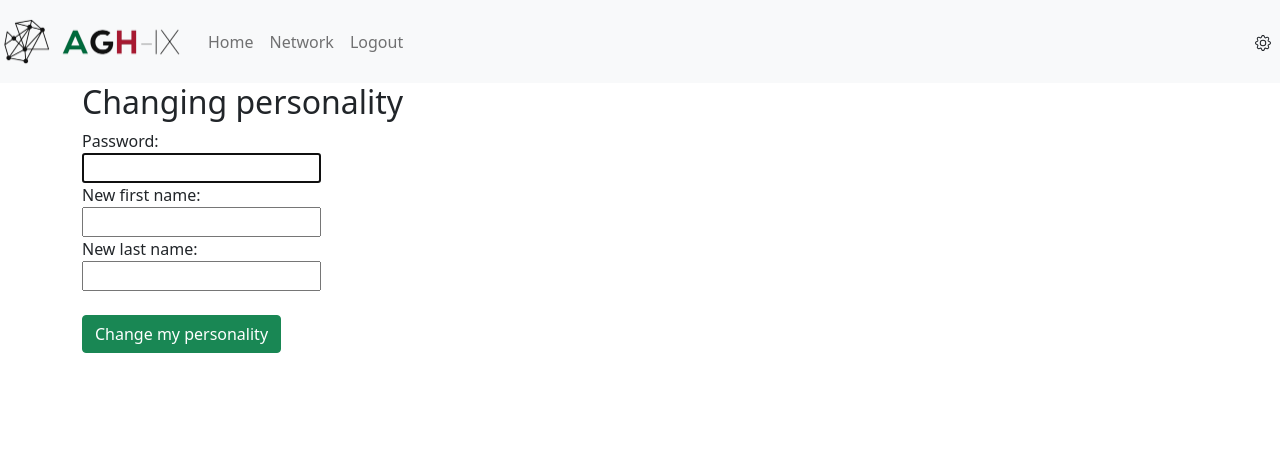
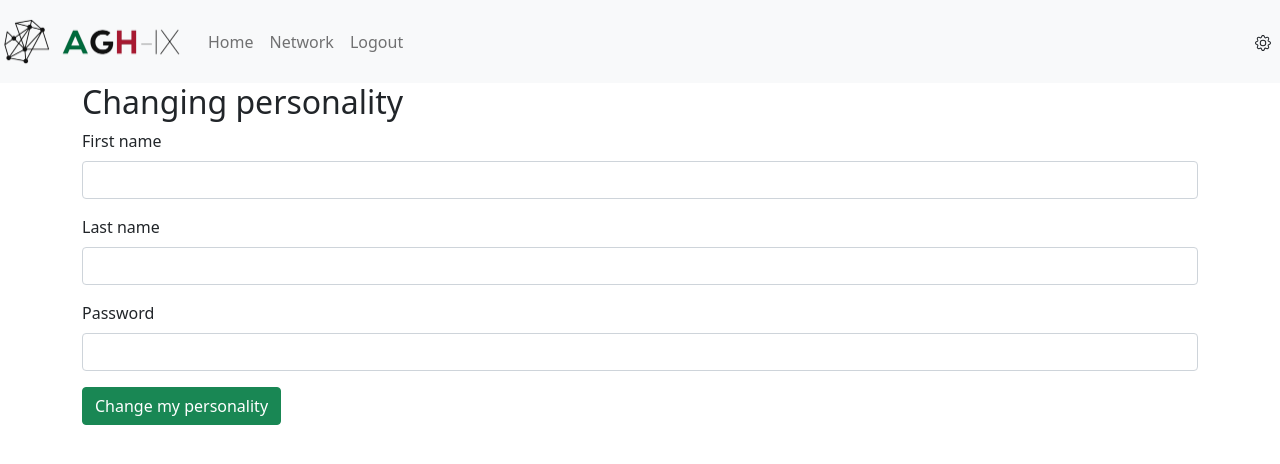
Before and after one commit to SKN-Telephoners/AGH-IX, a Django app: page /change_personality/ in a window 1280 px wide. Shown: the top 464 px of the page. Run offline with Django 4.2, Linux system fonts and the light colour scheme; the visitor is signed in with stand-in values (Sample User, id 1); some libraries are stand-ins or nearby versions.

Commit message:
Reference crispy forms implementation

```diff
--- a/core/forms.py
+++ b/core/forms.py
@@ -6,6 +6,17 @@ from django.forms import ModelForm
 from core.models import GRETAPConnection, User, VXLANConnection, ZeroTierConnection
 
 get_user_model()
+
+
+class ChangePersonalDataForm(ModelForm):
+    class Meta:
+        model = User
+        fields = ["first_name", "last_name", "password"]
+        widgets = {
+            "first_name": forms.TextInput(),
+            "last_name": forms.TextInput(),
+            "password": forms.PasswordInput(),
+        }
 
 
 class SignUpForm(UserCreationForm):
--- a/core/templates/users/personality_change.html
+++ b/core/templates/users/personality_change.html
@@ -4,30 +4,10 @@
 
 {% block content %}
     <h2>Changing personality</h2>
-    {% if error %}
-        <div class="alert alert-danger">
-            <ul class="m-0">
-                <li>Wrong password</li>
-            </ul>
-        </div>
-    {% endif %}
     <form method="post">
         {{ form|crispy }}
-        <div class="form-row">
-            <label for="password">Password:</label><br>
-            <input type="password" name="password" autocomplete="current-password" autofocus="" required="" id="password">
-        </div>
-        <div class="form-row">
-            <label for="id_firs_name">New first name:</label><br>
-            <input name="new_first_name" id="id_firs_name">
-        </div>
-        <div class="form-row">
-            <label for="id_last_name">New last name:</label><br>
-            <input name="new_last_name" id="id_last_name">
-        </div>
         <div class="submit-row">
             {% csrf_token %}
-            <br>
             <input type="submit" value="Change my personality" class="default btn btn-success">
         </div>
     </form>
--- a/core/views.py
+++ b/core/views.py
@@ -10,19 +10,19 @@ from django.http import Http404
 from django.shortcuts import get_object_or_404, redirect, render
 from django.template.loader import render_to_string
 from django.utils.encoding import force_bytes
-from django.contrib.messages import constants as messages
 
 from agh_ix.settings import EMAIL_HOST_USER
 from core.forms import (
-    SignUpForm,
-    ConnectionForm_ZeroTier,
+    ChangePersonalDataForm,
     ConnectionForm_GRETAP,
     ConnectionForm_VXLAN,
+    ConnectionForm_ZeroTier,
+    SignUpForm,
 )
 from core.models import (
+    BaseConnection,
     GRETAPConnection,
     User,
-    BaseConnection,
     VXLANConnection,
     ZeroTierConnection,
 )
@@ -242,17 +242,24 @@ def change_email(request):
 @login_required
 def change_personality(request):
     if request.method == "POST":
-        user = User.objects.get(username=request.user.username)
-        if user.check_password(request.POST.get("password")):
-            first_name = request.POST.get("new_first_name")
-            last_name = request.POST.get("new_last_name")
-            request.user.first_name = first_name
-            request.user.last_name = last_name
-            request.user.save()
-            return redirect(profile)
-        else:
-            return render(request, "users/personality_change.html", {"error": True})
-    return render(request, "users/personality_change.html")
+        form = ChangePersonalDataForm(request.POST)
+        if form.is_valid():
+            user = User.objects.get(username=request.user.username)
+            if user.check_password(form.cleaned_data.get("password")):
+                user.first_name = form.cleaned_data.get("first_name")
+                user.last_name = form.cleaned_data.get("last_name")
+                user.save()
+                return redirect(profile)
+            else:
+                messages.error(request, "Invalid password")
+        return render(
+            request,
+            "users/personality_change.html",
+            {"form": form, "message": form.errors},
+        )
+    else:
+        form = ChangePersonalDataForm()
+        return render(request, "users/personality_change.html", {"form": form})
 
 
 @login_required
```
